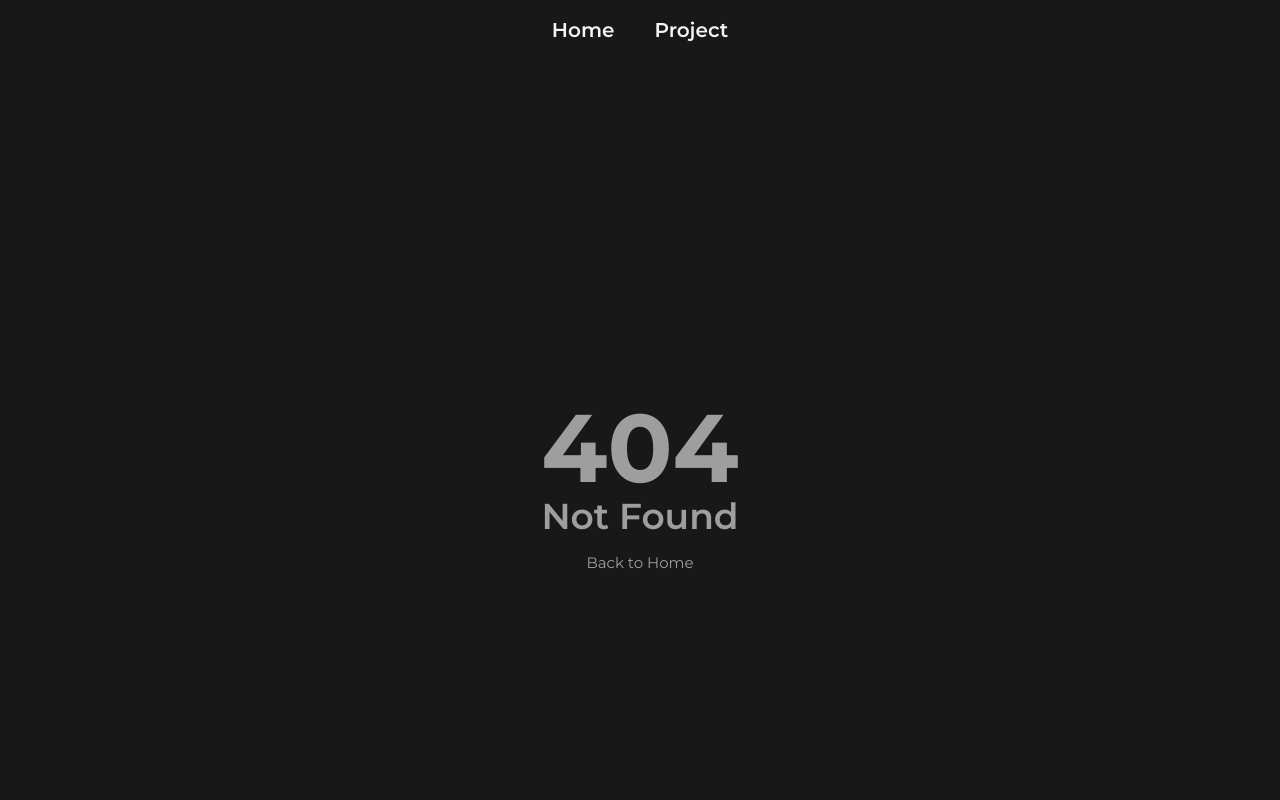
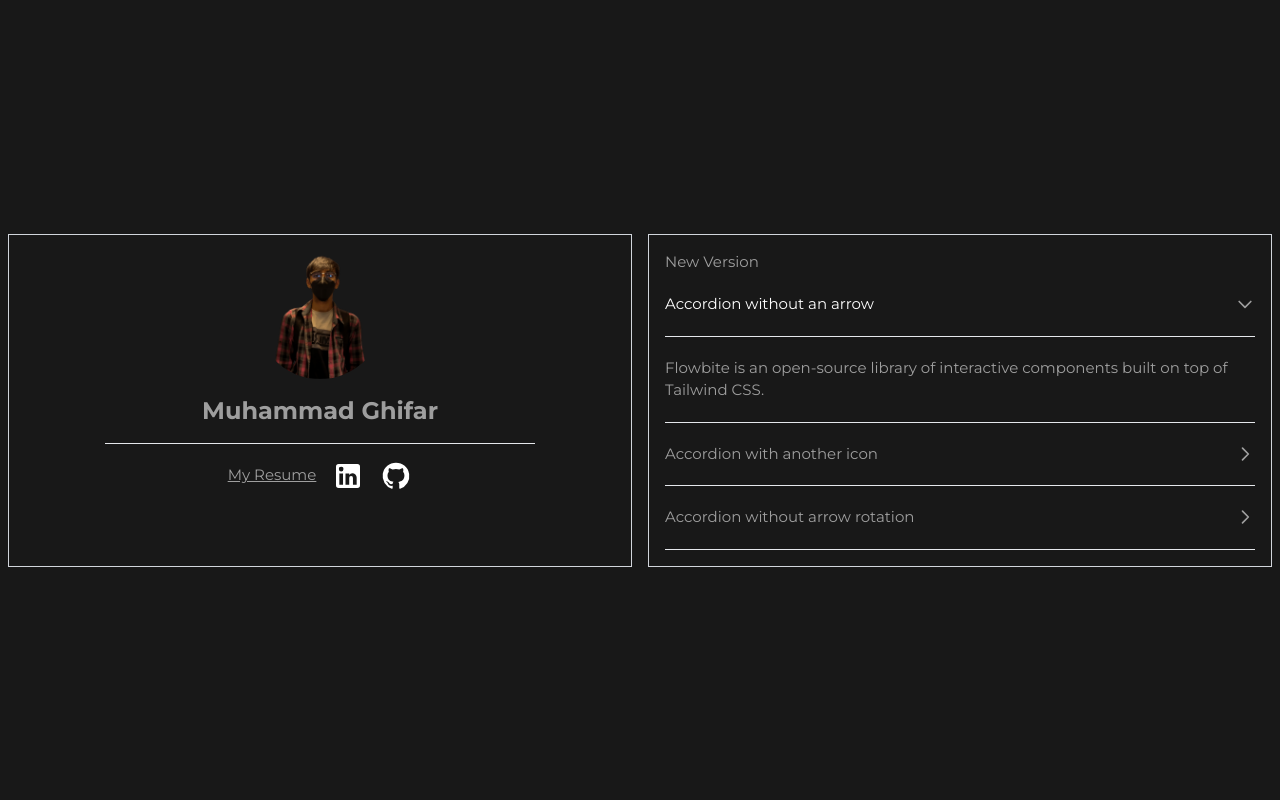
Before and after one commit to muhammadghifar/muhammadghifar, a Vue app: page /new in a window 1280 px wide. Before the commit this address had no page. Shown: the top 800 px of the page. Built offline with nearby package versions, Linux system fonts and the light colour scheme; no server answers.

Commit message:
feat: init v2 layout

```diff
--- a/src/App.vue
+++ b/src/App.vue
@@ -6,15 +6,15 @@ import PageFooter from '@/components/PageFooter.vue'
 
 <template>
   <header>
-    <PageHeader />
+    <!-- <PageHeader /> -->
     <!-- <img alt="Vue logo" class="logo" src="@/assets/logo.svg" width="125" height="125" /> -->
   </header>
 
-  <div class="my-20 p-8 max-w-[1440px] mx-auto">
+  <div class="h-screen">
     <RouterView />
   </div>
-
+<!--
   <footer>
     <PageFooter />
-  </footer>
+  </footer> -->
 </template>
--- a/src/assets/base.css
+++ b/src/assets/base.css
@@ -46,9 +46,9 @@ body {
   min-height: 100vh;
   color: var(--color-text);
   background: var(--color-background);
-  transition:
+  /* transition:
     color 0.5s,
-    background-color 0.5s;
+    background-color 0.5s; */
   line-height: 1.6;
   font-family: 'Montserrat', sans-serif;
   font-size: 15px;
--- /dev/null
+++ b/src/components/accordion/AccordionBase.vue
@@ -0,0 +1,96 @@
+<template>
+  <div id="accordion-arrow">
+    <div v-for="(item, index) in items" :key="index">
+      <!-- Header -->
+      <h2 :id="`accordion-heading-${index}`">
+        <button
+          type="button"
+          class="flex items-center justify-between w-full py-5 font-medium text-body border-b border-default gap-3 hover:text-white transition-all duration-500"
+          :aria-expanded="activeIndex === index"
+          @click="toggle(index)"
+        >
+          {{ console.log('index', activeIndex) }}
+          <span :class="activeIndex === index ? 'text-white' : ''" class="">{{ item.title }}</span>
+
+          <!-- Optional Icon -->
+          <span v-if="item.icon" class="shrink-0">
+            <component :is="item.icon" />
+          </span>
+
+          <svg
+            class="w-5 h-5 shrink-0 transition-transform duration-500 -rotate-90"
+            :class="{ 'rotate-0': activeIndex === index }"
+            aria-hidden="true"
+            xmlns="http://www.w3.org/2000/svg"
+            width="24"
+            height="24"
+            fill="none"
+            viewBox="0 0 24 24"
+          >
+            <path
+              stroke="currentColor"
+              stroke-linecap="round"
+              stroke-linejoin="round"
+              stroke-width="2"
+              d="m19 9-7 7-7-7"
+            />
+          </svg>
+        </button>
+      </h2>
+
+      <!-- Body -->
+      <div
+        v-show="activeIndex === index"
+        :id="`accordion-body-${index}`"
+        class="text-body transition-all duration-500"
+        :aria-labelledby="`accordion-heading-${index}`"
+      >
+        <div class="py-5 border-b border-default">
+          <slot :name="`content-${index}`">
+            {{ item.content }}
+          </slot>
+        </div>
+      </div>
+    </div>
+  </div>
+</template>
+
+<script setup lang="ts">
+import { ref, type Component } from 'vue'
+
+interface AccordionItem {
+  title: string
+  content?: string
+  icon?: Component
+}
+
+const activeIndex = ref<number | null>(0)
+
+const toggle = (index: number) => {
+  activeIndex.value = activeIndex.value === index ? null : index
+}
+
+/**
+ * Data accordion
+ * Bisa diganti dari API / props kalau mau
+ */
+const items: AccordionItem[] = [
+  {
+    title: 'Accordion without an arrow',
+    content:
+      'Flowbite is an open-source library of interactive components built on top of Tailwind CSS.'
+  },
+  {
+    title: 'Accordion with another icon',
+    content:
+      'Flowbite is an open-source library of interactive components built on top of Tailwind CSS.'
+  },
+  {
+    title: 'Accordion without arrow rotation',
+    content:
+      'Flowbite is an open-source library of interactive components built on top of Tailwind CSS.'
+  }
+]
+</script>
+
+<style scoped></style>
--- a/src/router/index.ts
+++ b/src/router/index.ts
@@ -3,6 +3,7 @@ import HomeView from '@/views/HomeView.vue'
 import ProjectView from '@/views/ProjectView.vue'
 import AboutView from '@/views/AboutView.vue'
 import NotFoundView from '@/views/error/NotFoundView.vue'
+import NewVersion from '@/views/NewVersion.vue'
 
 const router = createRouter({
   history: createWebHistory(import.meta.env.BASE_URL),
@@ -26,6 +27,11 @@ const router = createRouter({
       component: ProjectView
     },
     {
+      path: '/new',
+      name: 'new',
+      component: NewVersion
+    },
+    {
       path: '/:pathMatch(.*)*',
       name: 'not-found',
       component: NotFoundView
--- /dev/null
+++ b/src/views/NewVersion.vue
@@ -0,0 +1,74 @@
+<template>
+  <div class="w-full h-full">
+    <div class="grid grid-cols-2 content-center h-full">
+      <!-- left side -->
+      <div class="p-4 border border-gray-300 m-2">
+        <!-- photo -->
+        <div class="">
+          <img src="/img/far.png" alt="profile photo" class="w-32 h-32 rounded-full mx-auto" />
+        </div>
+
+        <!-- name -->
+        <div class="">
+          <h1 class="text-2xl font-bold text-center mt-4">Muhammad Ghifar</h1>
+        </div>
+
+        <hr class="my-4 mx-20" />
+
+        <!-- socmed -->
+        <div class="">
+          <div class="flex flex-row gap-4 justify-center items-center">
+            <a
+              :href="resumeUrl"
+              target="_blank"
+              class="underline hover:text-white transition-all duration-500"
+            >
+              My Resume
+            </a>
+            <a
+              href="https://www.linkedin.com/in/muhammadghifarr/"
+              target="_blank"
+              class="hover:cursor-pointer"
+            >
+              <SvgLinkedin
+                size="32"
+                class="fill-white hover:fill-[#0077B5] transition-all duration-500"
+              />
+            </a>
+            <a
+              href="https://github.com/muhammadghifar/"
+              target="_blank"
+              class="hover:cursor-pointer"
+            >
+              <SvgGithub
+                size="32"
+                class="fill-white hover:fill-slate-600 transition-all duration-500"
+              />
+            </a>
+          </div>
+        </div>
+      </div>
+
+      <!-- right side -->
+      <div class="p-4 border border-gray-300 m-2">
+        <p>New Version</p>
+
+        <AccordionBase>
+          <!-- <template #content-1>
+            <p>ini test</p>
+          </template> -->
+        </AccordionBase>
+      </div>
+    </div>
+  </div>
+</template>
+
+<script setup lang="ts">
+import AccordionBase from '@/components/accordion/AccordionBase.vue';
+import SvgGithub from '@/components/svg/SvgGithub.vue'
+import SvgLinkedin from '@/components/svg/SvgLinkedin.vue'
+
+const resumeUrl = import.meta.env.VITE_RESUME_URL
+</script>
+
+<style scoped></style>
```
